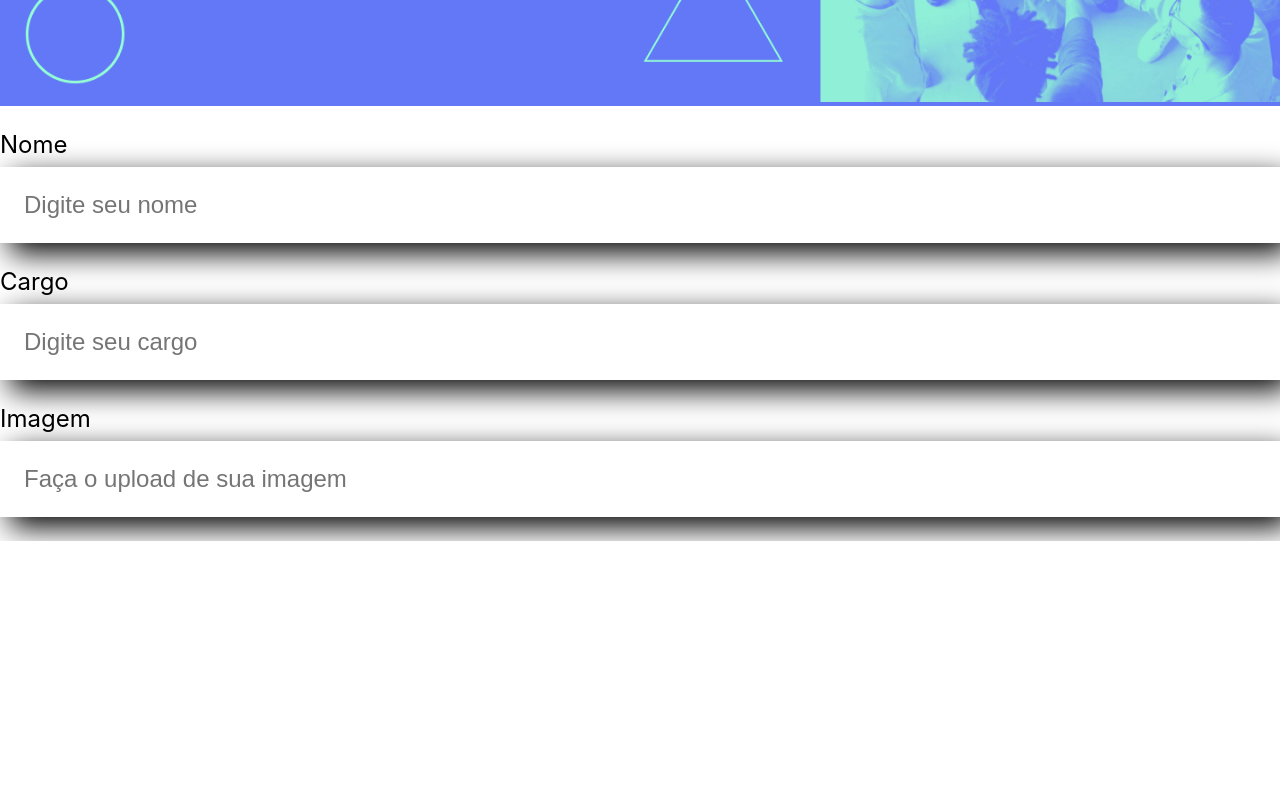
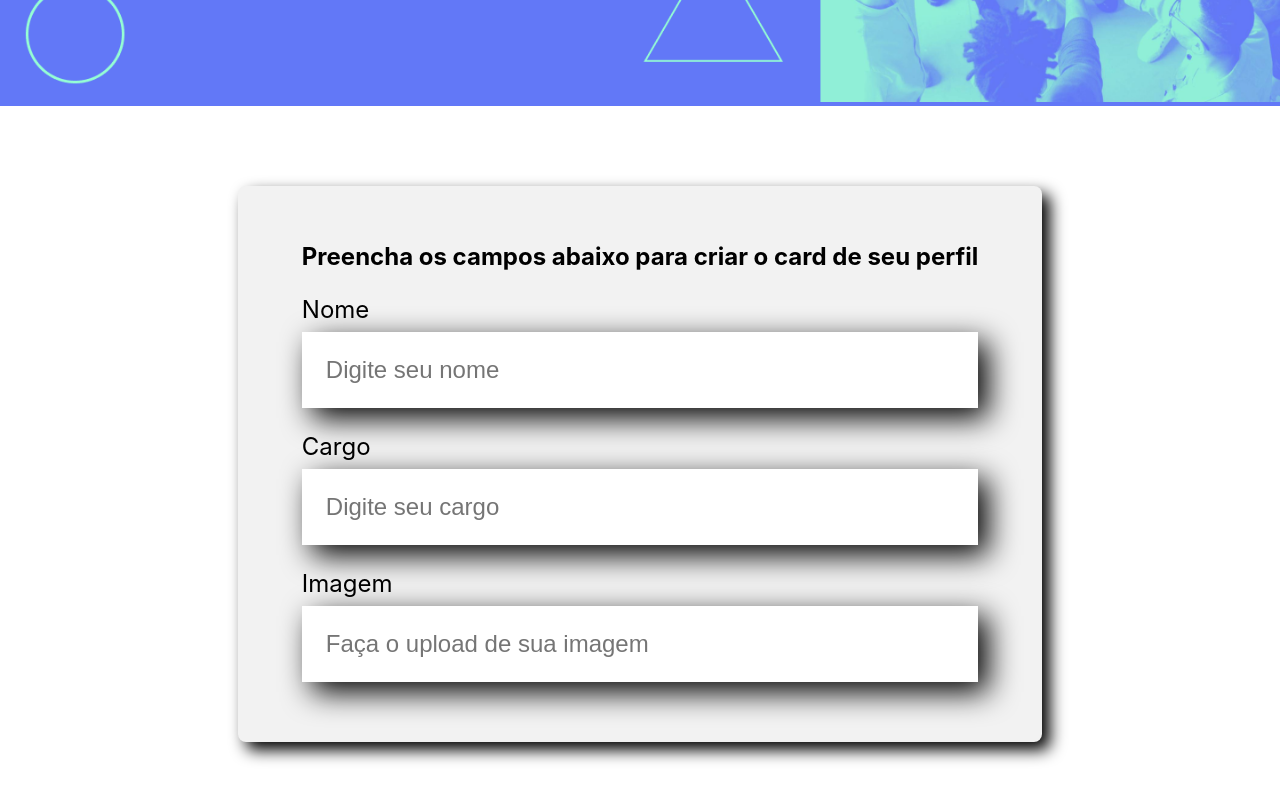
Before and after one commit to JoaoLonguinho/organo, a React (Create React App) app: page / in a window 1280 px wide. Shown: the part 392-1192 px from the top of the page. Before the commit the page ends 933 px from the top, so only its background shows below. Built offline with nearby package versions, Linux system fonts and the light colour scheme.

Commit message:
Adicionando formulario

```diff
--- a/src/App.js
+++ b/src/App.js
@@ -1,13 +1,12 @@
 import Banner from './components/Banner';
-import CampoTexto from './components/CampoTexto';
+
+import Formulario from './components/Formulario';
 
 function App() {
   return (
       <section>
         <Banner />
-        <CampoTexto label="Nome" ph="Digite seu nome"/>
-        <CampoTexto label="Cargo" ph="Digite seu cargo"/>
-        <CampoTexto label="Imagem" ph="Faça o upload de sua imagem"/>
+        <Formulario />
       </section>
   );
 }
--- /dev/null
+++ b/src/components/Formulario/Formulario.css
@@ -0,0 +1,12 @@
+.formulario{
+    display: flex;
+    justify-content: center;
+    margin: 80px 0px;
+}
+.formulario form{
+    max-width: 80%;
+    background-color: #F2F2F2;
+    border-radius: 8px;
+    padding: 36px 64px;
+    box-shadow: 8px 8px 16px ;
+}
--- /dev/null
+++ b/src/components/Formulario/index.js
@@ -0,0 +1,16 @@
+import CampoTexto from '../CampoTexto'
+import './Formulario.css'
+
+const Formulario = () => {
+    return (
+        <section className='formulario'>
+            <form>
+                <h2>Preencha os campos abaixo para criar o card de seu perfil</h2>
+                <CampoTexto label="Nome" ph="Digite seu nome" />
+                <CampoTexto label="Cargo" ph="Digite seu cargo" />
+                <CampoTexto label="Imagem" ph="Faça o upload de sua imagem" />
+            </form>
+        </section>
+    )
+}
+export default Formulario
```
Also changed, not shown: src/index.css (line endings or trailing spaces).
